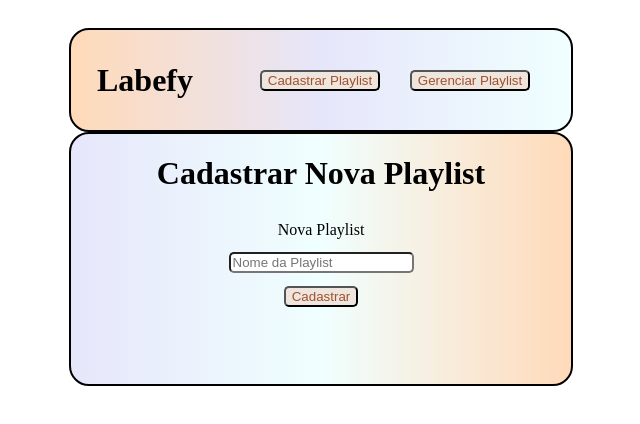
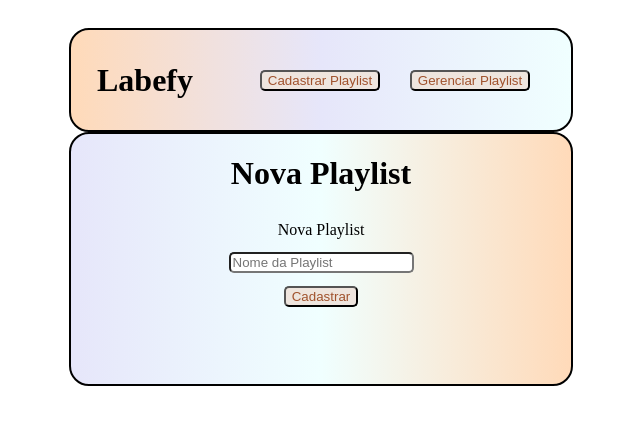
Before and after one commit to future4code/Israel-Cordeiro, a React (Create React App) app in the folder semana7/projeto-labefy/labefy/: page / in a window 1280 px wide. Shown: the top 424 px of the page, without its empty margins (289-929 px from the left). Built offline with nearby package versions, Linux system fonts and the light colour scheme.

Commit message:
atualizacao

```diff
--- a/semana7/projeto-labefy/labefy/src/components/PaginaFormularioPlaylist/index.js
+++ b/semana7/projeto-labefy/labefy/src/components/PaginaFormularioPlaylist/index.js
@@ -65,7 +65,7 @@ const PlaylistCreatForm = styled.form`
        render(){
         return(
             <PLaylistCreatFormContainer>
-                <h1>Cadastrar Nova Playlist</h1>
+                <h1>Nova Playlist</h1>
                 <PlaylistCreatForm onSubmit={this.creatPlaylist}>
                  <label> Nova Playlist</label>
                  <input
--- a/semana7/projeto-labefy/labefy/src/components/TrackCard/TrackCard.js
+++ b/semana7/projeto-labefy/labefy/src/components/TrackCard/TrackCard.js
@@ -40,12 +40,12 @@ const DeleteButton = styled.p`
                <ArtistContainer>{props.artista}</ArtistContainer>
                 <DeleteButton onClick={() => props.deletarFaixas(props.trackId)}>X</DeleteButton>
             </div>
-            <audio controls="controls"/>
-                <source src={props.url} type="audio.ogg" />
-
+            <audio controls><source src={props.url} type="audio/mpeg"/></audio>
             </TrackCardContainer>
        )
    }
 
 
 export default TrackCard
+
+{/* <audio controls><source src={track.url} type="audio/mpeg" /></audio> */}
```
